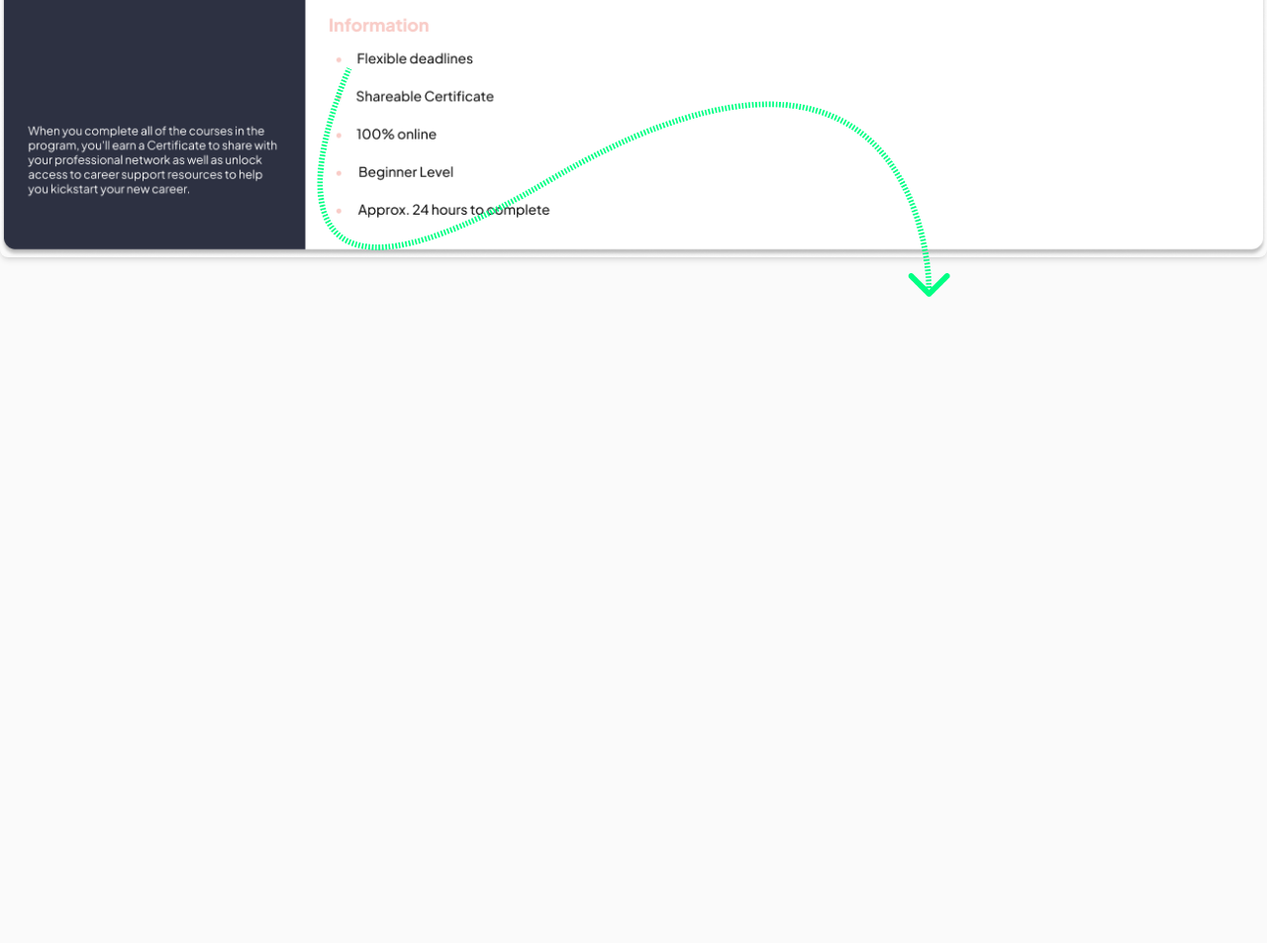
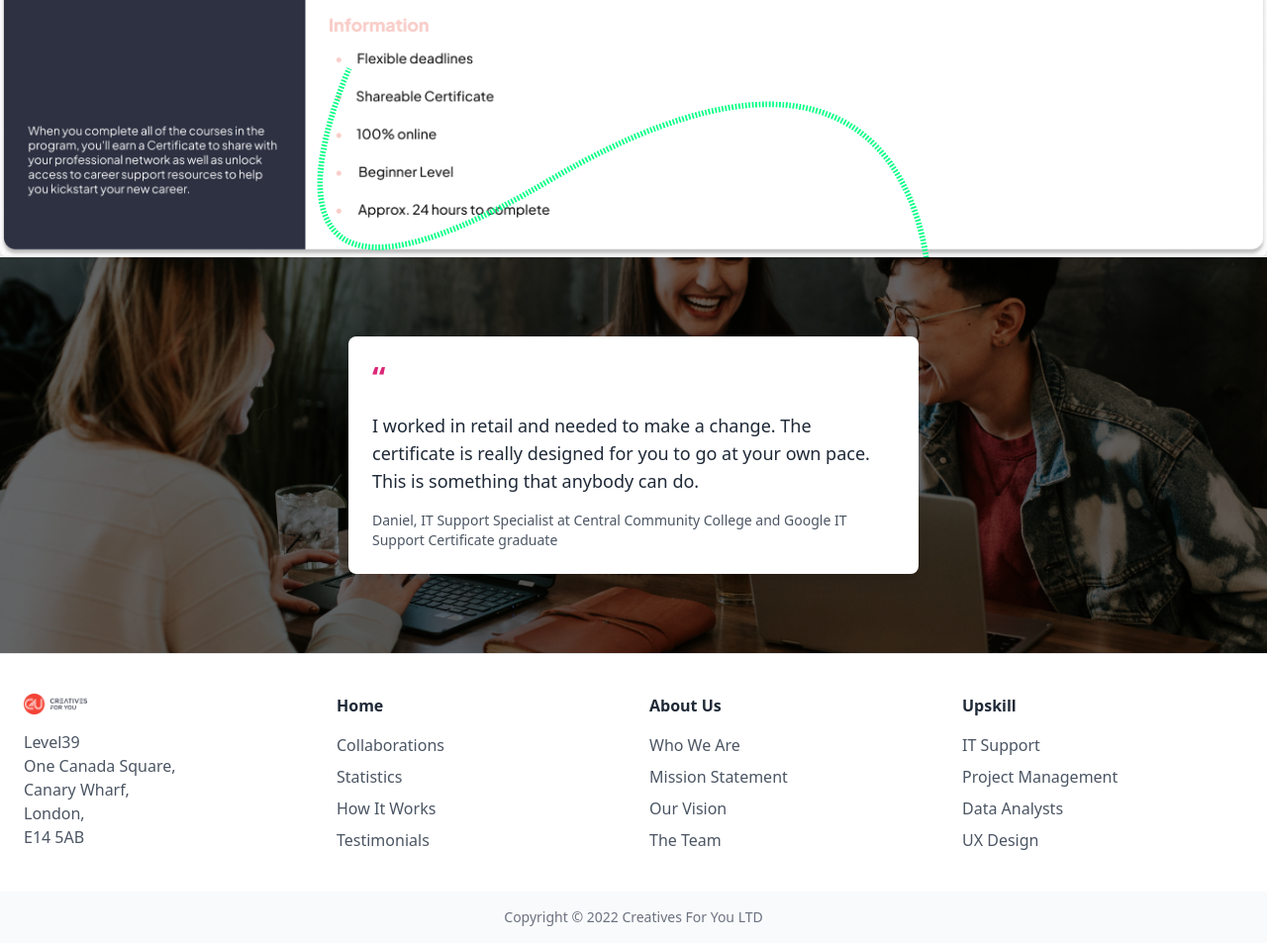
Before and after one commit to suraid12/assignment-project-3, a website built with Vite: page index.html in a window 1280 px wide. Shown: the part 5401-6354 px from the top of the page at 99% size. Before the commit the page ends 5701 px from the top, so only its background shows below. Built offline with nearby package versions, Linux system fonts and the light colour scheme.

Commit message:
footer added

```diff
--- a/index.html
+++ b/index.html
@@ -301,6 +301,72 @@
     </div>
   </div>
   </section>
+  <section class="bg-gray-100 text-gray-800">
+     <!-- Testimonial Section -->
+  <div class="relative bg-cover bg-center bg-no-repeat" style="background-image: url('Image/backgroundimage.png');">
+    <div class="bg-black bg-opacity-50">
+      <div class="max-w-7xl mx-auto py-12 px-6 md:py-20">
+        <div class="bg-white p-6 rounded-lg shadow-lg max-w-xl mx-auto">
+          <p class="text-pink-600 text-3xl font-bold mb-4">“</p>
+          <p class="text-gray-800 text-lg font-medium mb-4">
+            I worked in retail and needed to make a change. The certificate is really designed for you to go at your own pace. This is something that anybody can do.
+          </p>
+          <p class="text-gray-600 text-sm font-medium">
+            Daniel, IT Support Specialist at Central Community College and Google IT Support Certificate graduate
+          </p>
+        </div>
+      </div>
+    </div>
+  </div>
+
+  <!-- Footer Section -->
+  <footer class="bg-white border-t border-gray-200">
+    <div class="max-w-7xl mx-auto px-6 py-10 grid grid-cols-1 md:grid-cols-4 gap-8">
+      <!-- Logo and Address -->
+      <div>
+        <img src="Image/logo1.png" alt="Logo" class="w-16 h-auto mb-4">
+        <p class="text-gray-600">
+          Level39<br>
+          One Canada Square,<br>
+          Canary Wharf,<br>
+          London,<br>
+          E14 5AB
+        </p>
+      </div>
+      <!-- Navigation Links -->
+      <div>
+        <h3 class="font-bold text-gray-800 mb-4">Home</h3>
+        <ul class="space-y-2 text-gray-600">
+          <li>Collaborations</li>
+          <li>Statistics</li>
+          <li>How It Works</li>
+          <li>Testimonials</li>
+        </ul>
+      </div>
+      <div>
+        <h3 class="font-bold text-gray-800 mb-4">About Us</h3>
+        <ul class="space-y-2 text-gray-600">
+          <li>Who We Are</li>
+          <li>Mission Statement</li>
+          <li>Our Vision</li>
+          <li>The Team</li>
+        </ul>
+      </div>
+      <div>
+        <h3 class="font-bold text-gray-800 mb-4">Upskill</h3>
+        <ul class="space-y-2 text-gray-600">
+          <li>IT Support</li>
+          <li>Project Management</li>
+          <li>Data Analysts</li>
+          <li>UX Design</li>
+        </ul>
+      </div>
+    </div>
+    <div class="text-center py-4 bg-gray-50 text-gray-500 text-sm">
+      Copyright © 2022 Creatives For You LTD
+    </div>
+  </footer>
+  </section>
 <script>
     const htmlTag = document.getElementById("htmlTag");
     document.getElementById("switch").addEventListener("click",function(){
```
